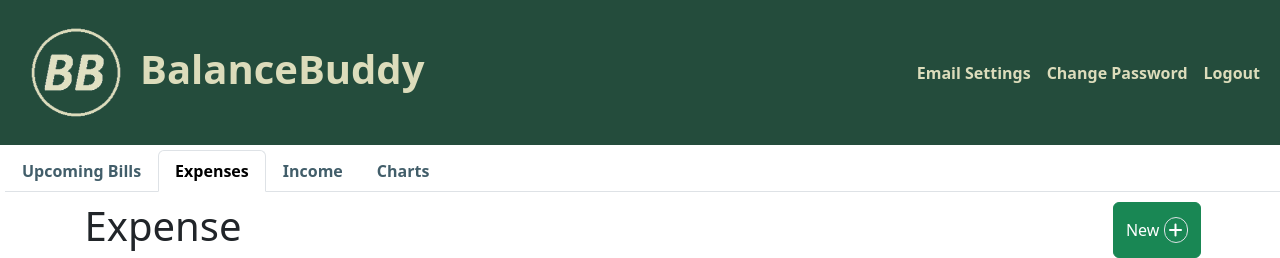
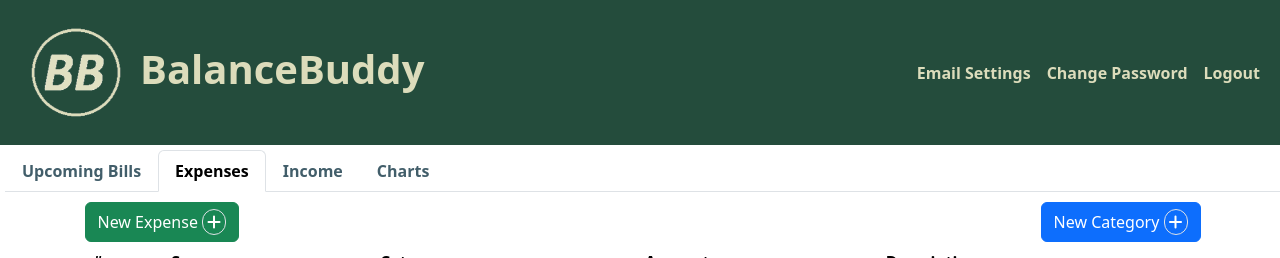
Before and after one commit to douglas86/january-hackathon-team8, a Django app: page /expense/ in a window 1280 px wide. Shown: the top 258 px of the page. Run offline with Django 5.2, Linux system fonts and the light colour scheme; the visitor is signed in with stand-in values (Sample User, id 1); data that the repository does not hold is empty; some libraries are stand-ins or nearby versions.

Commit message:
added a model for adding a new category

```diff
--- a/templates/dashboard/expense.html
+++ b/templates/dashboard/expense.html
@@ -11,12 +11,36 @@
                 <div class="container tab-pane active" id="upcomingBills">
                     <section class="dashboard">
                         <div class="w-100 d-flex justify-content-between">
-                            <h1 class="d-inline">Expense</h1>
-                            <button class="btn btn-success" data-bs-toggle="modal" data-bs-target="#new_expense">New <i
-                                    class="fa-solid fa-plus border rounded-5 p-1 "></i></button>
+                            <button class="btn btn-success" data-bs-toggle="modal" data-bs-target="#new_expense">New
+                                Expense <i
+                                        class="fa-solid fa-plus border rounded-5 p-1 "></i></button>
+                            <button class="btn btn-primary" data-bs-toggle="modal" data-bs-target="#new_caategory">New
+                                Category <i
+                                        class="fa-solid fa-plus border rounded-5 p-1 "></i></button>
                         </div>
 
-                        {#                    Modal#}
+                        {# New Expense Modal#}
+                        <div class="modal fade income_form" id="new_expense" tabindex="-1" role="dialog"
+                             aria-labelledby="editModalLabel" aria-hidden="true">
+                            <div class="modal-dialog" role="document">
+                                <div class="modal-content">
+                                    <div class="modal-header">
+                                        <h5 class="modal-title fs-5" id="exampleModalLabel">{{ user }}'s Expense</h5>
+                                        <button type="button" class="btn-close" data-bs-dismiss="modal"
+                                                aria-label="Close"></button>
+                                    </div>
+                                    <form method="post" action="{% url 'expense' %}">
+                                        {% csrf_token %}
+                                        {{ form.as_p }}
+                                        <button type="button" class="btn btn-secondary" data-bs-dismiss="modal">Close
+                                        </button>
+                                        <button type="submit" class="btn btn-primary">Save changes</button>
+                                    </form>
+                                </div>
+                            </div>
+                        </div>
+
+                        {# New Category Modal#}
                         <div class="modal fade income_form" id="new_expense" tabindex="-1" role="dialog"
                              aria-labelledby="editModalLabel" aria-hidden="true">
                             <div class="modal-dialog" role="document">
```
